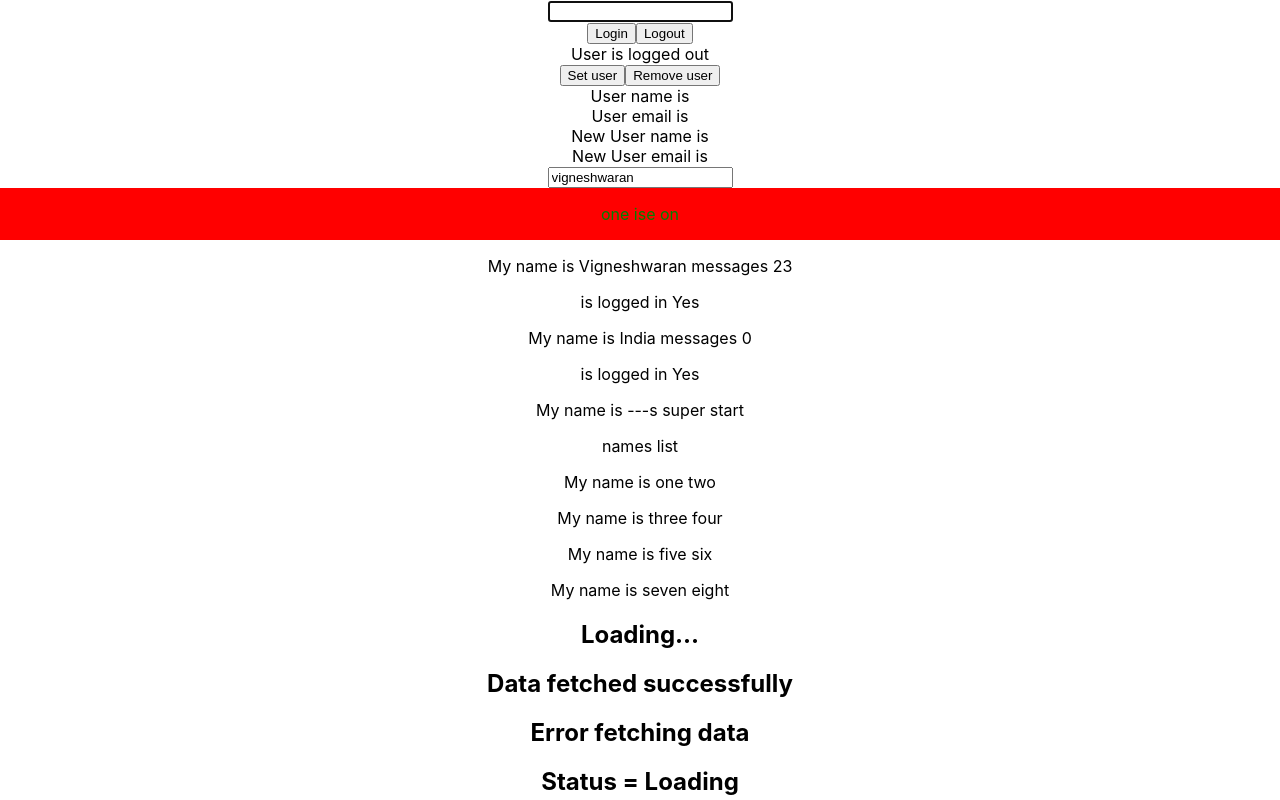
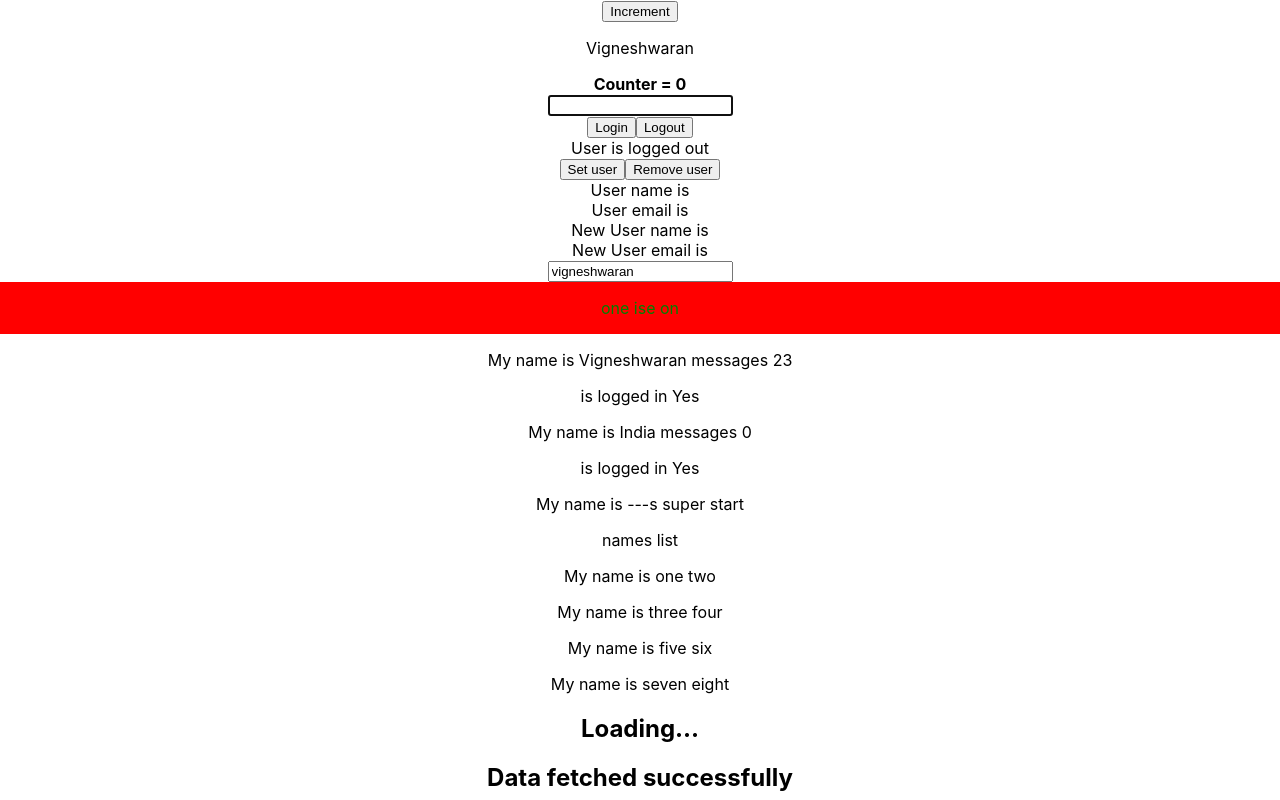
Before and after one commit to vigneshwaran-chandrasekaran/react-17-typescript, a React (Create React App) app: page / in a window 1280 px wide. Shown: the top 800 px of the page. Built offline with nearby package versions, Linux system fonts and the light colour scheme.

Commit message:
added types to class based component

```diff
--- a/src/App.tsx
+++ b/src/App.tsx
@@ -1,5 +1,6 @@
 import React from "react";
 import "./App.css";
+import Counter from "./class/Counter";
 import Button from "./components/Button";
 import Container from "./components/Container";
 import Greet from "./components/Greet";
@@ -48,6 +49,7 @@
 
   return (
     <div className="App">
+      <Counter message="Vigneshwaran" />
       <DomRef />
       <LoggeddIn />
       <User />
--- /dev/null
+++ b/src/class/Counter.tsx
@@ -0,0 +1,34 @@
+import React, { Component } from "react";
+
+type CounterProps = {
+  message: string;
+};
+
+type CounterState = {
+  count: number;
+};
+
+export default class Counter extends Component<CounterProps, CounterState> {
+  constructor(props: CounterProps) {
+    super(props);
+    this.state = {
+      count: 0,
+    };
+  }
+
+  handleClick = () => {
+    this.setState((prevState) => ({
+      count: prevState?.count + 1,
+    }));
+  };
+
+  render() {
+    return (
+      <div>
+        <button onClick={this.handleClick}>Increment</button>
+        <p>{this.props.message}</p>
+        <strong>Counter = {this.state?.count}</strong>
+      </div>
+    );
+  }
+}
--- a/tsconfig.json
+++ b/tsconfig.json
@@ -18,7 +18,8 @@
     "resolveJsonModule": true,
     "isolatedModules": true,
     "noEmit": true,
-    "jsx": "react-jsx"
+    "jsx": "react-jsx",
+    "strictPropertyInitialization": false
   },
   "include": [
     "src"
```
